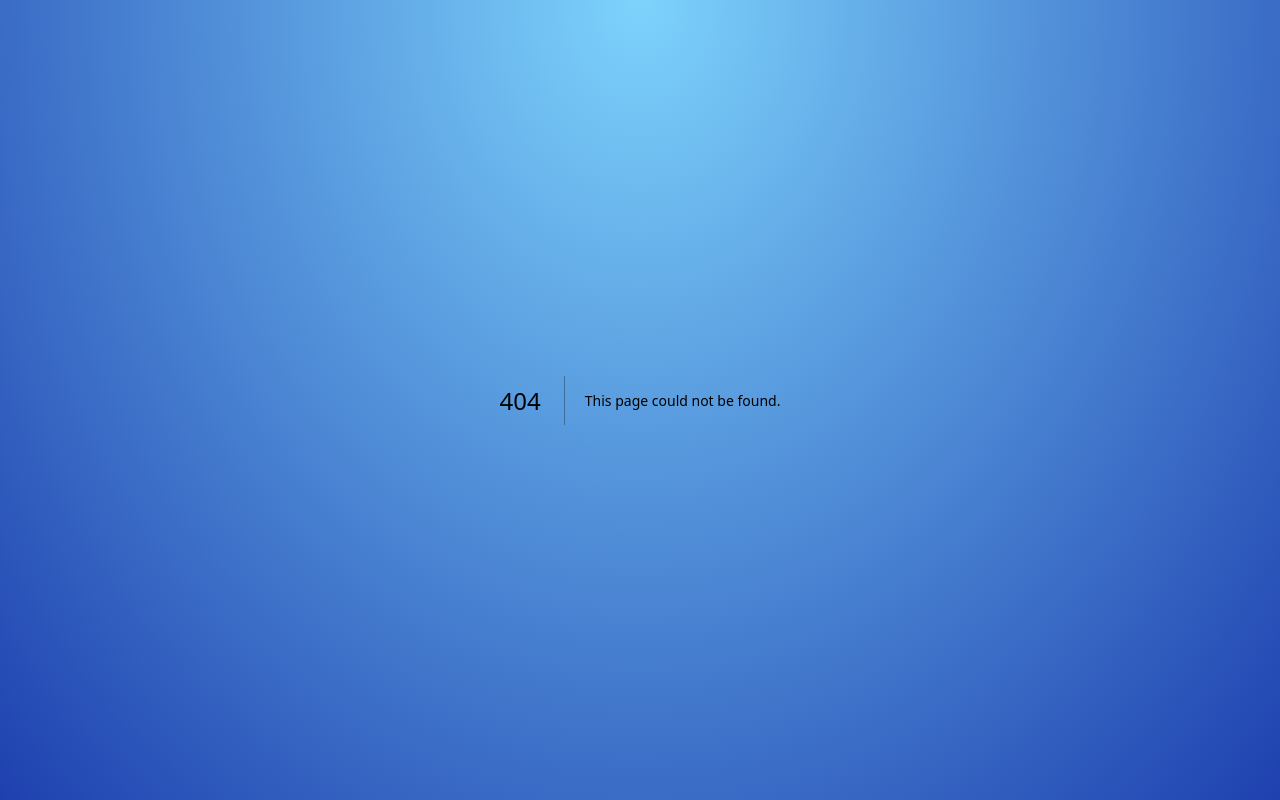
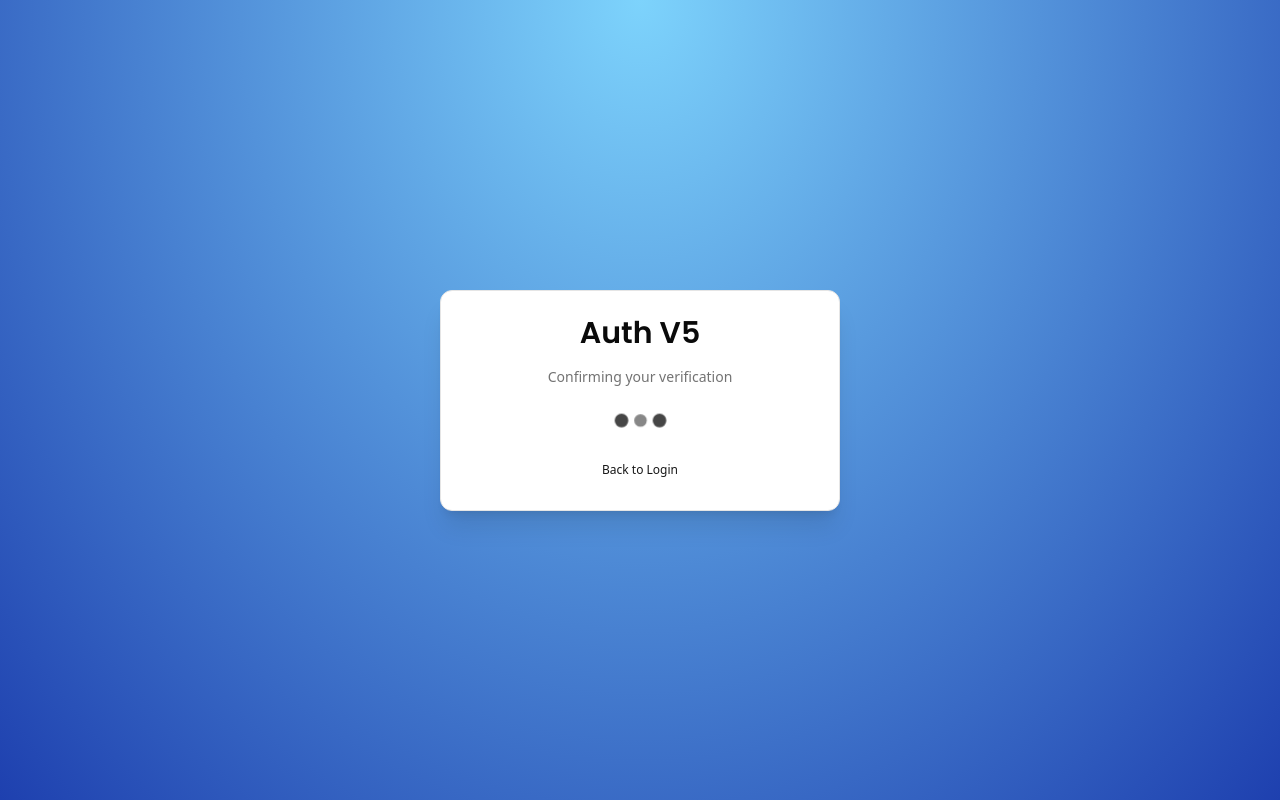
Before and after one commit to Shariful-Islam-Saju/Auth-JS, a Next.js app: page /new-verification in a window 1280 px wide. Before the commit this address had no page. Built offline with nearby package versions, Linux system fonts and the light colour scheme.

Commit message:
create new verification page

```diff
--- a/package.json
+++ b/package.json
@@ -25,6 +25,7 @@
     "react-dom": "^19.0.0",
     "react-hook-form": "^7.54.2",
     "react-icons": "^5.4.0",
+    "react-spinners": "^0.15.0",
     "resend": "^4.1.2",
     "tailwind-merge": "^3.0.1",
     "tailwindcss-animate": "^1.0.7",
--- /dev/null
+++ b/src/app/(auth)/new-verification/page.tsx
@@ -0,0 +1,10 @@
+import NewVerification from '@/components/auth/NewVerification'
+import React from 'react'
+
+const page = () => {
+  return (
+   <NewVerification />
+  )
+}
+
+export default page
--- a/src/app/actions/register.ts
+++ b/src/app/actions/register.ts
@@ -32,7 +32,7 @@ export const register = async (values: z.infer<typeof RegisterSchemas>) => {
 
     const verificationToken = await generateVerificationToken(email);
     await sendVerificationEmail(verificationToken.email, verificationToken.token);
-    return { success: "Verification code sent" };
+    return { success: "Verification email sent" };
   } catch (error) {
     if (error instanceof Error) {
       return { error: error.message };
--- /dev/null
+++ b/src/components/auth/NewVerification.tsx
@@ -0,0 +1,24 @@
+"use client";
+import React from "react";
+import CardWrapper from "./CardWrapper";
+import { BeatLoader } from "react-spinners";
+import { useSearchParams } from "next/navigation";
+
+const NewVerification = () => {
+  const searchParam = useSearchParams();
+  const token = searchParam.get("token");
+  console.log(token)
+  return (
+    <CardWrapper
+      headerLabel="Confirming your verification "
+      backButtonHerf="/login"
+      backButtonLabel="Back to Login"
+    >
+      <div className="flex items-center w-full justify-center">
+        <BeatLoader />
+      </div>
+    </CardWrapper>
+  );
+};
+
+export default NewVerification;
--- a/src/lib/mail.ts
+++ b/src/lib/mail.ts
@@ -2,7 +2,7 @@ import { Resend } from "resend";
 const resend = new Resend(process.env.RESEND_API_KEY);
 
 export async function sendVerificationEmail(email: string, token: string) {
-  const confirmLink = `http://localhost:3000/auth/new-verification?token=${token}`;
+  const confirmLink = `http://localhost:3000/new-verification?token=${token}`;
 
   await resend.emails.send({
     from: "onboarding@resend.dev",
--- a/src/lib/token.ts
+++ b/src/lib/token.ts
@@ -15,7 +15,7 @@ export async function generateVerificationToken(email: string) {
     });
   }
 
-  const verificationToken = db.verificationToken.create({
+  const verificationToken = await db.verificationToken.create({
     data: {
       email,
       token,
--- a/src/routes.ts
+++ b/src/routes.ts
@@ -1,5 +1,11 @@
 // public route
-export const publicRoutes = ["/", "/login", "/register", "/error"];
+export const publicRoutes = [
+  "/",
+  "/login",
+  "/register",
+  "/error",
+  "/new-verification",
+];
 
 //authenticaton route
 export const authRoutes = ["/login", "/register", "/error"];
```
Also changed, not shown: 1 other file (tests, documents, lock files or other folders).
